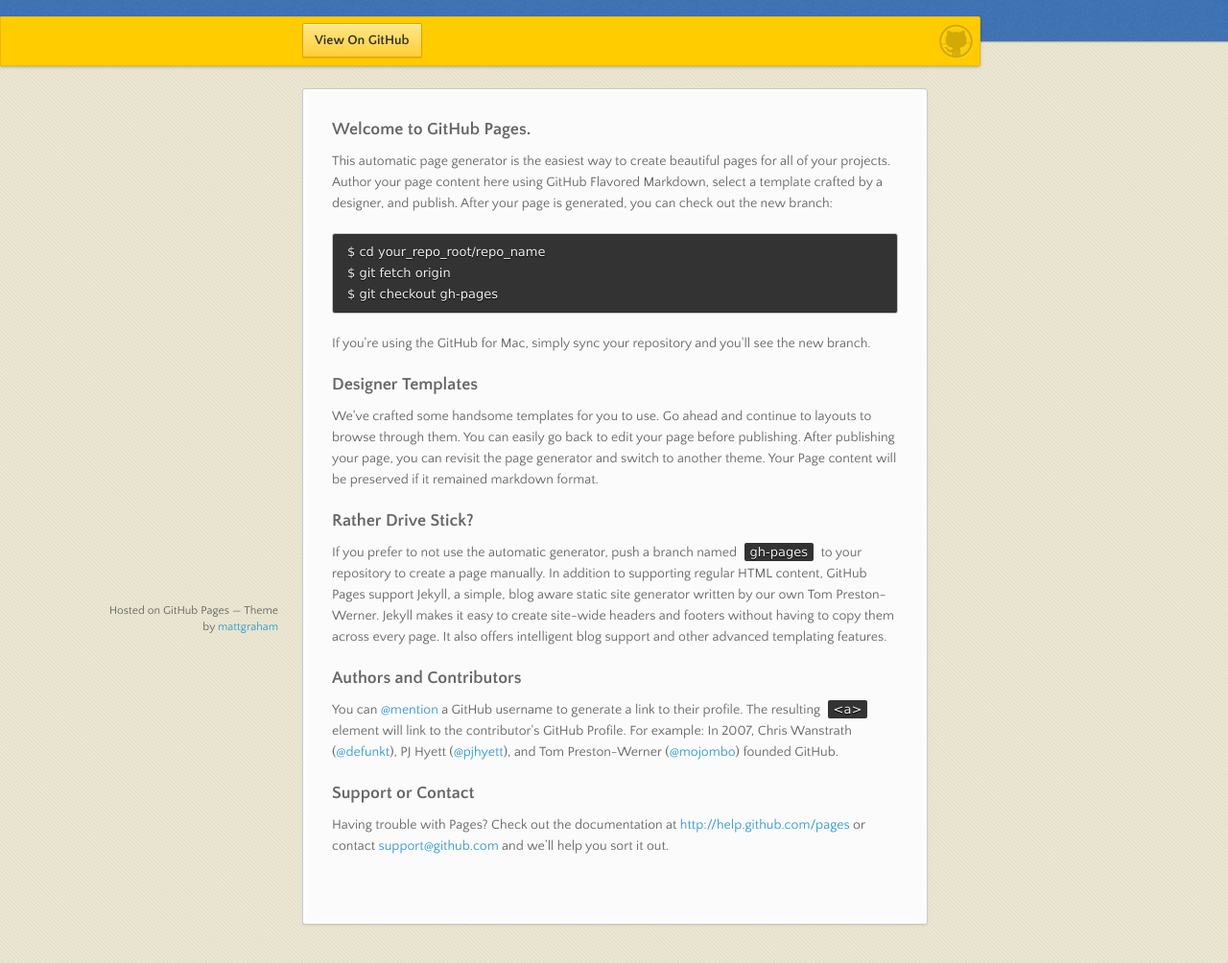
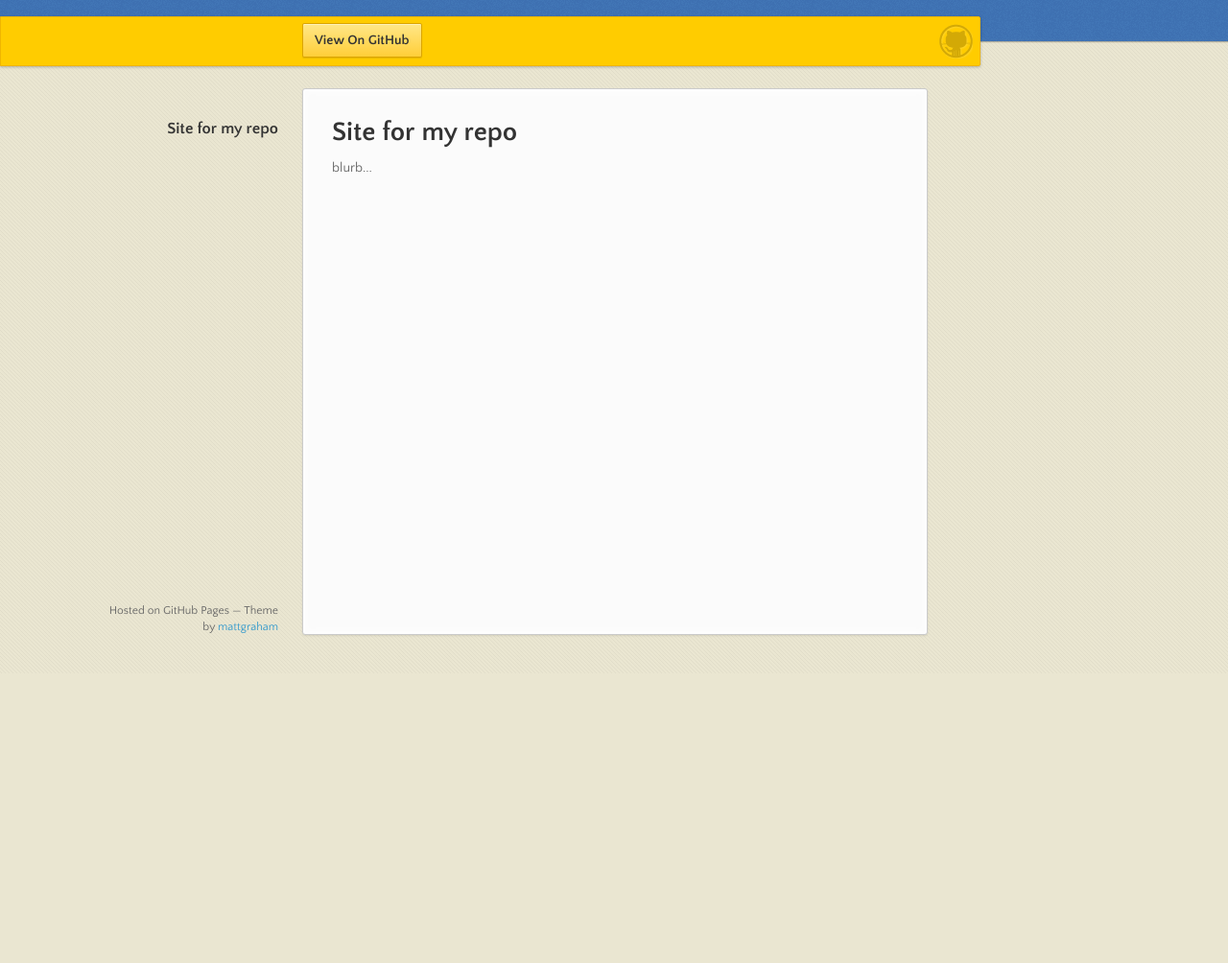
Before and after one commit to afolarin/afolarin.github.io, a plain HTML site: page index.html in a window 1280 px wide. Shown: the part 98-1102 px from the top of the page at 96% size. After the commit the page ends 800 px from the top, so only its background shows below. Drawn offline with nearby package versions, Linux system fonts and the light colour scheme.

Commit message:
Replace master branch with page content via GitHub

```diff
--- a/index.html
+++ b/index.html
@@ -32,37 +32,10 @@
         <ul></ul>
       </nav>
       <section>
-        <h3>
-<a name="welcome-to-github-pages" class="anchor" href="#welcome-to-github-pages"><span class="octicon octicon-link"></span></a>Welcome to GitHub Pages.</h3>
+        <h1>
+<a name="site-for-my-repo" class="anchor" href="#site-for-my-repo"><span class="octicon octicon-link"></span></a>Site for my repo</h1>
 
-<p>This automatic page generator is the easiest way to create beautiful pages for all of your projects. Author your page content here using GitHub Flavored Markdown, select a template crafted by a designer, and publish. After your page is generated, you can check out the new branch:</p>
-
-<pre><code>$ cd your_repo_root/repo_name
-$ git fetch origin
-$ git checkout gh-pages
-</code></pre>
-
-<p>If you're using the GitHub for Mac, simply sync your repository and you'll see the new branch.</p>
-
-<h3>
-<a name="designer-templates" class="anchor" href="#designer-templates"><span class="octicon octicon-link"></span></a>Designer Templates</h3>
-
-<p>We've crafted some handsome templates for you to use. Go ahead and continue to layouts to browse through them. You can easily go back to edit your page before publishing. After publishing your page, you can revisit the page generator and switch to another theme. Your Page content will be preserved if it remained markdown format.</p>
-
-<h3>
-<a name="rather-drive-stick" class="anchor" href="#rather-drive-stick"><span class="octicon octicon-link"></span></a>Rather Drive Stick?</h3>
-
-<p>If you prefer to not use the automatic generator, push a branch named <code>gh-pages</code> to your repository to create a page manually. In addition to supporting regular HTML content, GitHub Pages support Jekyll, a simple, blog aware static site generator written by our own Tom Preston-Werner. Jekyll makes it easy to create site-wide headers and footers without having to copy them across every page. It also offers intelligent blog support and other advanced templating features.</p>
-
-<h3>
-<a name="authors-and-contributors" class="anchor" href="#authors-and-contributors"><span class="octicon octicon-link"></span></a>Authors and Contributors</h3>
-
-<p>You can <a href="https://github.com/blog/821" class="user-mention">@mention</a> a GitHub username to generate a link to their profile. The resulting <code>&lt;a&gt;</code> element will link to the contributor's GitHub Profile. For example: In 2007, Chris Wanstrath (<a href="https://github.com/defunkt" class="user-mention">@defunkt</a>), PJ Hyett (<a href="https://github.com/pjhyett" class="user-mention">@pjhyett</a>), and Tom Preston-Werner (<a href="https://github.com/mojombo" class="user-mention">@mojombo</a>) founded GitHub.</p>
-
-<h3>
-<a name="support-or-contact" class="anchor" href="#support-or-contact"><span class="octicon octicon-link"></span></a>Support or Contact</h3>
-
-<p>Having trouble with Pages? Check out the documentation at <a href="http://help.github.com/pages">http://help.github.com/pages</a> or contact <a href="mailto:support@github.com">support@github.com</a> and we’ll help you sort it out.</p>
+<p>blurb...</p>
       </section>
       <footer>
         <p><small>Hosted on GitHub Pages &mdash; Theme by <a href="https://twitter.com/michigangraham">mattgraham</a></small></p>
```
Also changed, not shown: params.json (+1 -1 lines).
